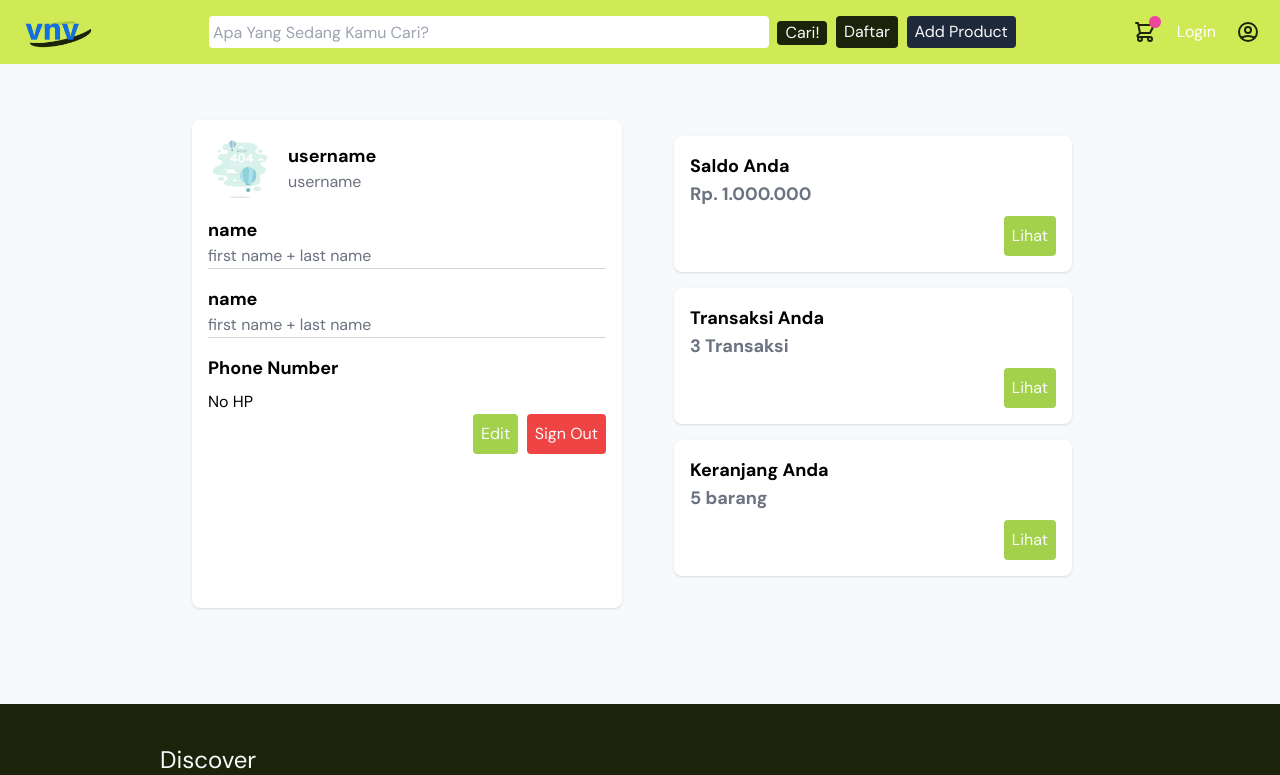
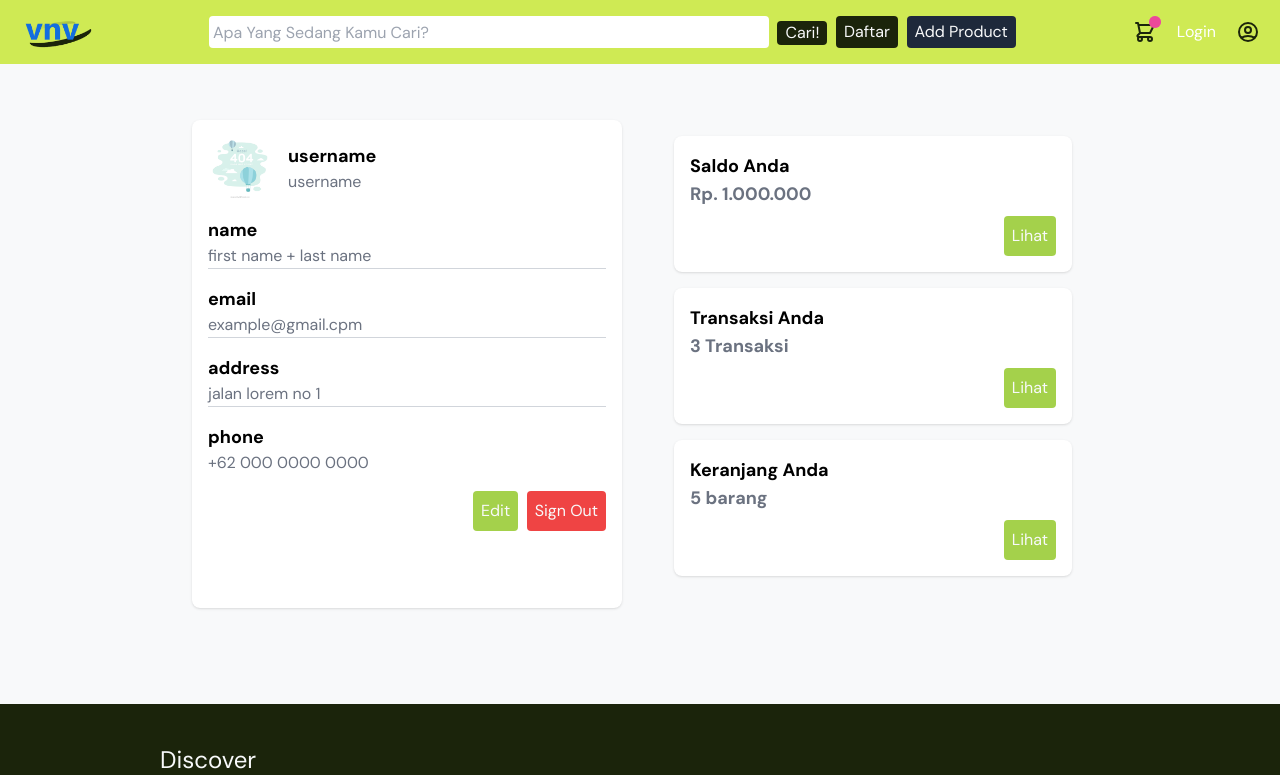
Before and after one commit to Vincent7564/E-Commerce-Frontend, a React (Create React App) app: page /profile in a window 1280 px wide. Shown: the top 775 px of the page. Built offline with nearby package versions, Linux system fonts and the light colour scheme.

Commit message:
Layout Profile Page - fix typo

```diff
--- a/src/Pages/Profile.jsx
+++ b/src/Pages/Profile.jsx
@@ -24,18 +24,23 @@ const Profile = () => {
           </div>
 
           <div className="border-t border-gray-300 pt-4">
-            <h3 className="text-lg font-bold">name</h3>
-            <p className="text-gray-500">first name + last name</p>
+            <h3 className="text-lg font-bold">email</h3>
+            <p className="text-gray-500">example@gmail.cpm</p>
           </div>
 
           <div className="border-t border-gray-300 pt-4">
-            <h3 className="text-lg font-bold mb-2">Phone Number</h3>
-            <p>No HP</p>
+            <h3 className="text-lg font-bold">address</h3>
+            <p className="text-gray-500">jalan lorem no 1</p>
           </div>
 
-          <div className="text-end mt-auto mb-2">
+          <div className="border-t border-gray-300 pt-4">
+            <h3 className="text-lg font-bold">phone</h3>
+            <p className="text-gray-500">+62 000 0000 0000</p>
+          </div>
+
+          <div className="text-end mb-2 mt-4">
             &nbsp;&nbsp;<button className="rounded p-2 hover:bg-vnv-green-dark text-vnv-light bg-vnv-green-primary"><a href="/edit-profile">Edit</a></button>
-            &nbsp;&nbsp;<button className="rounded p-2 hover:bg-red-800 text-vnv-light bg-red-500"><a href="/logout">Sign Out</a></button>
+            &nbsp;&nbsp;<button className="rounded p-2 hover:bg-red-800 text-vnv-light bg-red-500"><a href="/">Sign Out</a></button>
           </div>
         </div>
 
```
